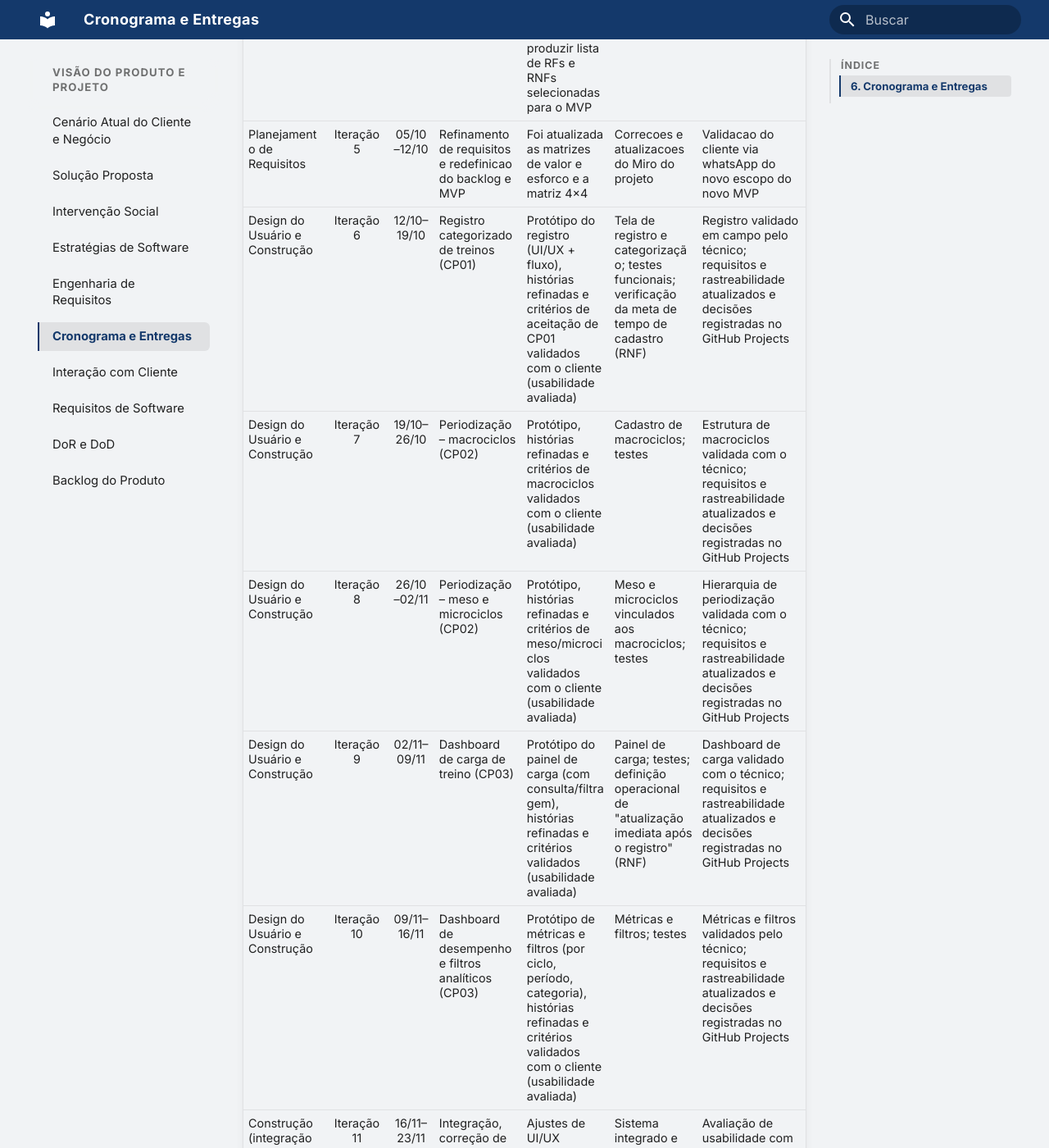
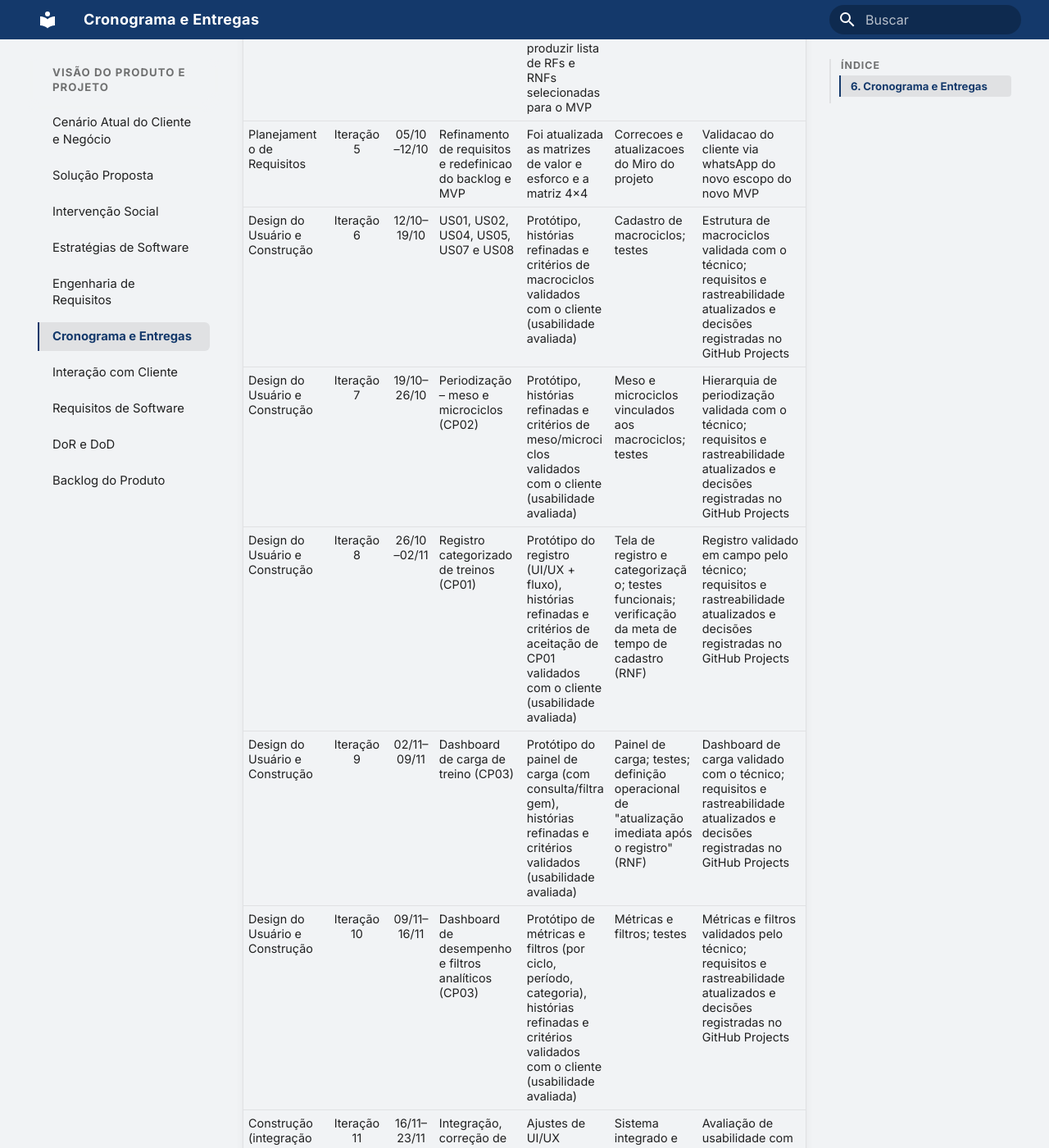
Before and after one commit to mdsreq-fga-unb/REQ-2026.2-T01-FutBoard, an MkDocs documentation site: the page built from docs/visao-produto/cronogramas-entregas.md, in a window 1280 px wide and 1400 px high, scrolled down 2036 px. Shown: the whole window at 82% size. Built offline with MkDocs 1.6.1 and Material for MkDocs 9.7.7, drawn with Linux system fonts in a browser that asks for light colours; some of the changed text lies outside the part shown.

Commit message:
docs: substitui as caracteristicas de produtos pelas US desenvolvidas na iteracao

```diff
--- a/docs/visao-produto/cronogramas-entregas.md
+++ b/docs/visao-produto/cronogramas-entregas.md
@@ -22,9 +22,9 @@ Para tornar esse ciclo explícito **em cada iteração**, as colunas de saída d
 <tr><td>Planejamento de Requisitos</td><td>Iteração 4</td><td>28/09–05/10</td><td>Fazer a validacao com o cliente do escopo do MVP</td><td>Escopo priorizado: Validar e Verificar RFs e RNfs junto ao cliente; Elaborar matriz 4x4 e produzir lista de RFs e RNFs selecionadas para o MVP</td><td>Refazer a matriz com o MVP atualizado</td><td>Feito a validacao com o cliente quanto ao MVP do projeto</td></tr>
 <tr><td>Planejamento de Requisitos</td><td>Iteração 5</td><td>05/10–12/10</td><td>Refinamento de requisitos e redefinicao do backlog e MVP</td><td>Foi atualizada as matrizes de valor e esforco e a matriz 4x4</td><td>Correcoes e atualizacoes do Miro do projeto</td><td>Validacao do cliente via whatsApp do novo escopo do novo MVP</td></tr>
 
-<tr><td>Design do Usuário e Construção</td><td>Iteração 6</td><td>12/10–19/10</td><td>Registro categorizado de treinos (CP01)</td><td>Protótipo do registro (UI/UX + fluxo), histórias refinadas e critérios de aceitação de CP01 validados com o cliente (usabilidade avaliada)</td><td>Tela de registro e categorização; testes funcionais; verificação da meta de tempo de cadastro (RNF)</td><td>Registro validado em campo pelo técnico; requisitos e rastreabilidade atualizados e decisões registradas no GitHub Projects</td></tr>
-<tr><td>Design do Usuário e Construção</td><td>Iteração 7</td><td>19/10–26/10</td><td>Periodização – macrociclos (CP02)</td><td>Protótipo, histórias refinadas e critérios de macrociclos validados com o cliente (usabilidade avaliada)</td><td>Cadastro de macrociclos; testes</td><td>Estrutura de macrociclos validada com o técnico; requisitos e rastreabilidade atualizados e decisões registradas no GitHub Projects</td></tr>
-<tr><td>Design do Usuário e Construção</td><td>Iteração 8</td><td>26/10–02/11</td><td>Periodização – meso e microciclos (CP02)</td><td>Protótipo, histórias refinadas e critérios de meso/microciclos validados com o cliente (usabilidade avaliada)</td><td>Meso e microciclos vinculados aos macrociclos; testes</td><td>Hierarquia de periodização validada com o técnico; requisitos e rastreabilidade atualizados e decisões registradas no GitHub Projects</td></tr>
+<tr><td>Design do Usuário e Construção</td><td>Iteração 6</td><td>12/10–19/10</td><td>US01, US02, US04, US05, US07 e US08</td><td>Protótipo, histórias refinadas e critérios de macrociclos validados com o cliente (usabilidade avaliada)</td><td>Cadastro de macrociclos; testes</td><td>Estrutura de macrociclos validada com o técnico; requisitos e rastreabilidade atualizados e decisões registradas no GitHub Projects</td></tr>
+<tr><td>Design do Usuário e Construção</td><td>Iteração 7</td><td>19/10–26/10</td><td>Periodização – meso e microciclos (CP02)</td><td>Protótipo, histórias refinadas e critérios de meso/microciclos validados com o cliente (usabilidade avaliada)</td><td>Meso e microciclos vinculados aos macrociclos; testes</td><td>Hierarquia de periodização validada com o técnico; requisitos e rastreabilidade atualizados e decisões registradas no GitHub Projects</td></tr>
+<tr><td>Design do Usuário e Construção</td><td>Iteração 8</td><td>26/10–02/11</td><td>Registro categorizado de treinos (CP01)</td><td>Protótipo do registro (UI/UX + fluxo), histórias refinadas e critérios de aceitação de CP01 validados com o cliente (usabilidade avaliada)</td><td>Tela de registro e categorização; testes funcionais; verificação da meta de tempo de cadastro (RNF)</td><td>Registro validado em campo pelo técnico; requisitos e rastreabilidade atualizados e decisões registradas no GitHub Projects</td></tr>
 <tr><td>Design do Usuário e Construção</td><td>Iteração 9</td><td>02/11–09/11</td><td>Dashboard de carga de treino (CP03)</td><td>Protótipo do painel de carga (com consulta/filtragem), histórias refinadas e critérios validados (usabilidade avaliada)</td><td>Painel de carga; testes; definição operacional de "atualização imediata após o registro" (RNF)</td><td>Dashboard de carga validado com o técnico; requisitos e rastreabilidade atualizados e decisões registradas no GitHub Projects</td></tr>
 <tr><td>Design do Usuário e Construção</td><td>Iteração 10</td><td>09/11–16/11</td><td>Dashboard de desempenho e filtros analíticos (CP03)</td><td>Protótipo de métricas e filtros (por ciclo, período, categoria), histórias refinadas e critérios validados com o cliente (usabilidade avaliada)</td><td>Métricas e filtros; testes</td><td>Métricas e filtros validados pelo técnico; requisitos e rastreabilidade atualizados e decisões registradas no GitHub Projects</td></tr>
 
```
Also changed, not shown: other parts of docs/visao-produto/cronogramas-entregas.md (+1 -1 lines).
